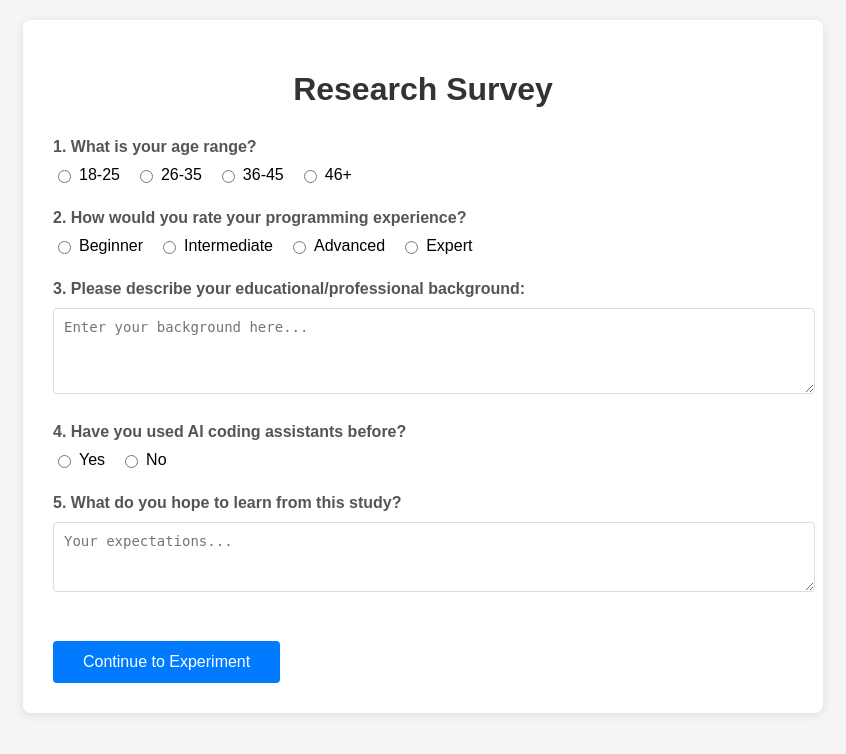
After one commit to HamishHill-WK/PhaserGame, a Flask app: template templates/survey.html in a window 1280 px wide. The commit adds this page. Shown: the top 754 px of the page, without its empty margins (217-1063 px from the left). Run offline with Flask 3, Linux system fonts and the light colour scheme; the template is opened without the code that fills it, so the values that code supplies are empty.

Commit message:
Add consent and survey pages with corresponding styles; refactor chat functionality and remove unused dropdown code

```diff
--- a/static/css/aistyle.css
+++ b/static/css/aistyle.css
@@ -111,7 +111,7 @@
     font-family: monospace;
 }
 
-.npc-response {
+.llm-response {
     background-color: #f3e5f5;
     color: #7b1fa2;
     padding: 8px 12px;
--- /dev/null
+++ b/static/css/survey.css
@@ -0,0 +1,57 @@
+body {
+font-family: Arial, sans-serif;
+max-width: 800px;
+margin: 0 auto;
+padding: 20px;
+background-color: #f5f5f5;
+}
+.survey-container {
+background: white;
+padding: 30px;
+border-radius: 8px;
+box-shadow: 0 2px 10px rgba(0,0,0,0.1);
+}
+.survey-title {
+color: #333;
+text-align: center;
+margin-bottom: 30px;
+}
+.question-group {
+margin-bottom: 25px;
+}
+.question-label {
+font-weight: bold;
+margin-bottom: 10px;
+display: block;
+color: #555;
+}
+.form-control {
+width: 100%;
+padding: 10px;
+border: 1px solid #ddd;
+border-radius: 4px;
+font-size: 14px;
+}
+.radio-group {
+display: flex;
+gap: 15px;
+flex-wrap: wrap;
+}
+.radio-item {
+display: flex;
+align-items: center;
+gap: 5px;
+}
+.submit-btn {
+background-color: #007bff;
+color: white;
+padding: 12px 30px;
+border: none;
+border-radius: 4px;
+cursor: pointer;
+font-size: 16px;
+margin-top: 20px;
+}
+.submit-btn:hover {
+background-color: #0056b3;
+}
--- a/templates/game-AI-assistant.html
+++ b/templates/game-AI-assistant.html
@@ -76,7 +76,6 @@
                     <button id="save-code">Save Changes</button>
                     <button id="reload-game">Reload Game</button>
                     <button id="clear-chat">Clear Chat</button>
-                    <button id="clear-debug" onclick="clearDebugConsole()">Clear Debug</button>
                 </div>
             </div>            <div class="tab-content hidden" id="editor"></div>
             <div class="console-container tab-content" id="console-container">
--- /dev/null
+++ b/templates/survey.html
@@ -0,0 +1,84 @@
+<!DOCTYPE html>
+<html>
+<head>
+    <title>Research Survey</title>
+    <link rel="stylesheet" href="{{ url_for('static', filename='css/survey.css') }}">
+</head>
+<body>
+    <div class="survey-container">
+        <h1 class="survey-title">Research Survey</h1>
+
+        <form method="POST" action="{{ url_for('openexperiment') }}">
+            <div class="question-group">
+                <label class="question-label">1. What is your age range?</label>
+                <div class="radio-group">
+                    <div class="radio-item">
+                        <input type="radio" id="age1" name="age" value="18-25">
+                        <label for="age1">18-25</label>
+                    </div>
+                    <div class="radio-item">
+                        <input type="radio" id="age2" name="age" value="26-35">
+                        <label for="age2">26-35</label>
+                    </div>
+                    <div class="radio-item">
+                        <input type="radio" id="age3" name="age" value="36-45">
+                        <label for="age3">36-45</label>
+                    </div>
+                    <div class="radio-item">
+                        <input type="radio" id="age4" name="age" value="46+">
+                        <label for="age4">46+</label>
+                    </div>
+                </div>
+            </div>
+
+            <div class="question-group">
+                <label class="question-label">2. How would you rate your programming experience?</label>
+                <div class="radio-group">
+                    <div class="radio-item">
+                        <input type="radio" id="exp1" name="experience" value="beginner">
+                        <label for="exp1">Beginner</label>
+                    </div>
+                    <div class="radio-item">
+                        <input type="radio" id="exp2" name="experience" value="intermediate">
+                        <label for="exp2">Intermediate</label>
+                    </div>
+                    <div class="radio-item">
+                        <input type="radio" id="exp3" name="experience" value="advanced">
+                        <label for="exp3">Advanced</label>
+                    </div>
+                    <div class="radio-item">
+                        <input type="radio" id="exp4" name="experience" value="expert">
+                        <label for="exp4">Expert</label>
+                    </div>
+                </div>
+            </div>
+
+            <div class="question-group">
+                <label class="question-label" for="background">3. Please describe your educational/professional background:</label>
+                <textarea id="background" name="background" class="form-control" rows="4" placeholder="Enter your background here..."></textarea>
+            </div>
+
+            <div class="question-group">
+                <label class="question-label">4. Have you used AI coding assistants before?</label>
+                <div class="radio-group">
+                    <div class="radio-item">
+                        <input type="radio" id="ai1" name="ai_experience" value="yes">
+                        <label for="ai1">Yes</label>
+                    </div>
+                    <div class="radio-item">
+                        <input type="radio" id="ai2" name="ai_experience" value="no">
+                        <label for="ai2">No</label>
+                    </div>
+                </div>
+            </div>
+
+            <div class="question-group">
+                <label class="question-label" for="expectations">5. What do you hope to learn from this study?</label>
+                <textarea id="expectations" name="expectations" class="form-control" rows="3" placeholder="Your expectations..."></textarea>
+            </div>
+
+            <button type="submit" class="submit-btn">Continue to Experiment</button>
+        </form>
+    </div>
+</body>
+</html>
```
Also changed, not shown: static/css/consent.css (added, +50 -0 lines), static/js/chat.js (+67 -42 lines), static/js/dropdown.js (+0 -49 lines), templates/game-no-AI-assistant.html (deleted, +0 -81 lines), templates/index.html (+95 -6 lines).
